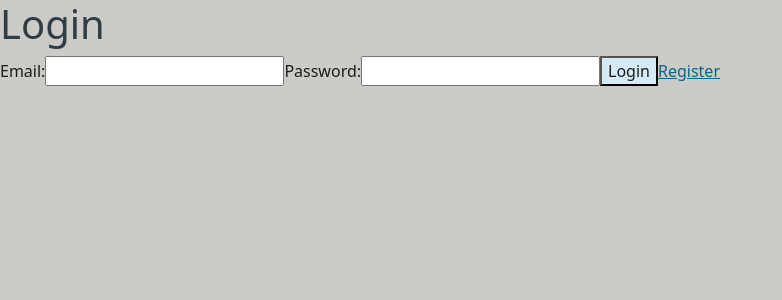
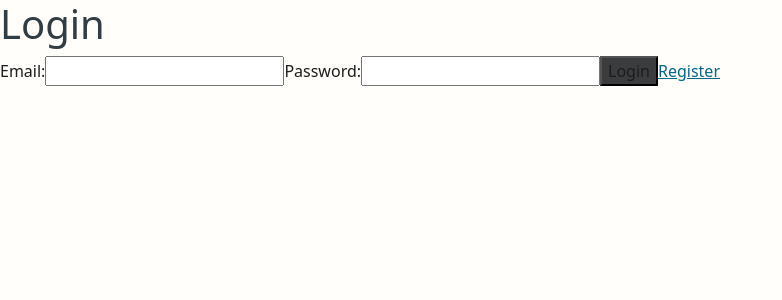
Before and after one commit to LouisI299/Wishing-Well-Frontend, a React (Create React App) app: page /login in a window 1280 px wide. Shown: the top 300 px of the page, without its empty margins (0-782 px from the left). Built offline with nearby package versions, Linux system fonts and the light colour scheme.

Commit message:
switched themes

```diff
--- a/src/components/GlobalStyles.js
+++ b/src/components/GlobalStyles.js
@@ -2,7 +2,7 @@ import { createGlobalStyle } from "styled-components";
 
 export const GlobalStyles = createGlobalStyle`
 body {
-    background: ${({ theme }) => theme.bg300};
+    background: ${({ theme }) => theme.bg100};
     color: ${({ theme }) => theme.text100};
     transition: all 0.50s linear;
   }
@@ -18,12 +18,12 @@ body {
   }
 
   header {
-    background-color: ${({ theme }) => theme.bg100};
+    background-color: ${({ theme }) => theme.bg300};
     color: ${({ theme }) => theme.text300};
   }
 
   footer {
-    background-color: ${({ theme }) => theme.bg100};
+    background-color: ${({ theme }) => theme.bg300};
     color: ${({ theme }) => theme.text300} !important;
   }
 
--- a/src/components/themes.js
+++ b/src/components/themes.js
@@ -1,7 +1,7 @@
 export const lightTheme = {
-  primary100: "#d4eaf7",
+  primary100: "#3b3c3d",
   primary200: "#b6ccd8",
-  primary300: "#3b3c3d",
+  primary300: "#d4eaf7",
   accent100: "#71c4ef",
   accent200: "#00668c",
   text100: "#1d1c1c",
```
